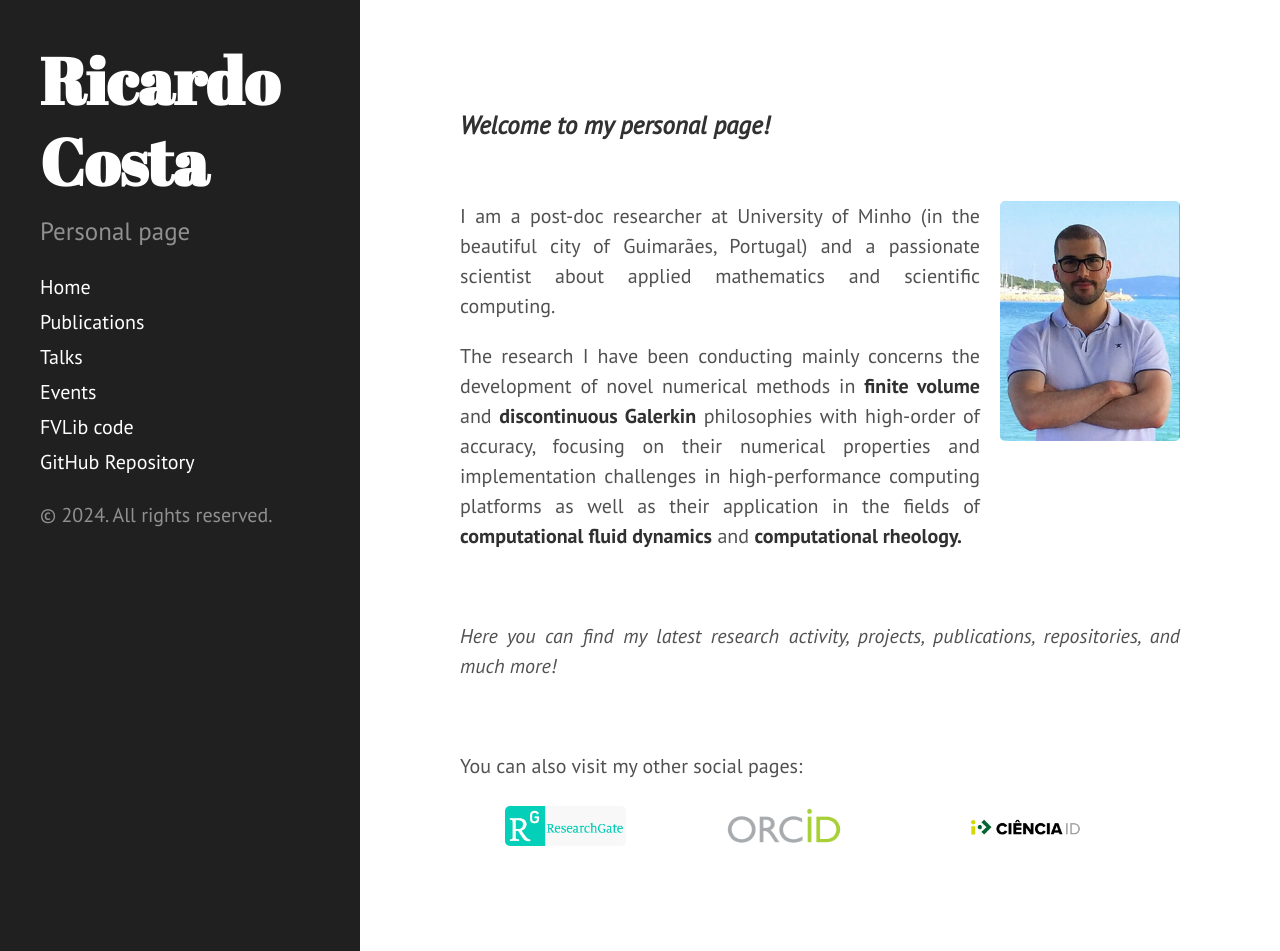
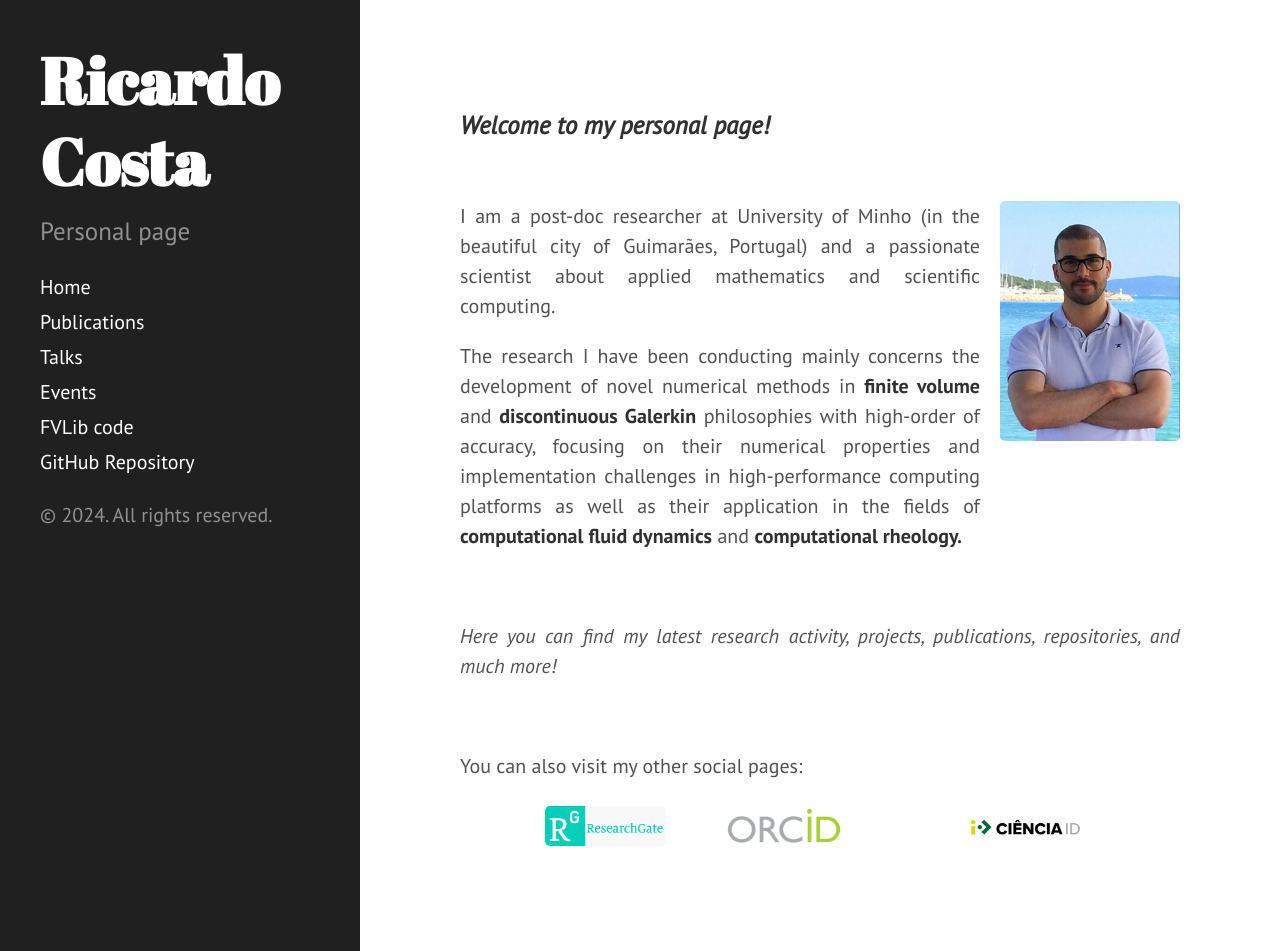
Before and after one commit to ricardodpcosta/ricardodpcosta.github.io, a Jekyll site: the page built from index.md, in a window 1280 px wide and 951 px high. Built offline with Jekyll 4.4.1, drawn with Linux system fonts in a browser that asks for light colours; Markdown is read by kramdown in place of the engine named in the settings.

Commit message:
Update index.md

```diff
--- a/index.md
+++ b/index.md
@@ -27,7 +27,7 @@ You can also visit my other social pages:
 <div class="row">
   <div class="column">
     <a href="https://www.researchgate.net/profile/ricardo-costa-21">
-      <img style="height: 2em; margin-left: 2em;" src="public/researchgate.png">
+      <img style="height: 2em; margin-left: 4em;" src="public/researchgate.png">
     </a>
   </div>
   <div class="column">
```
